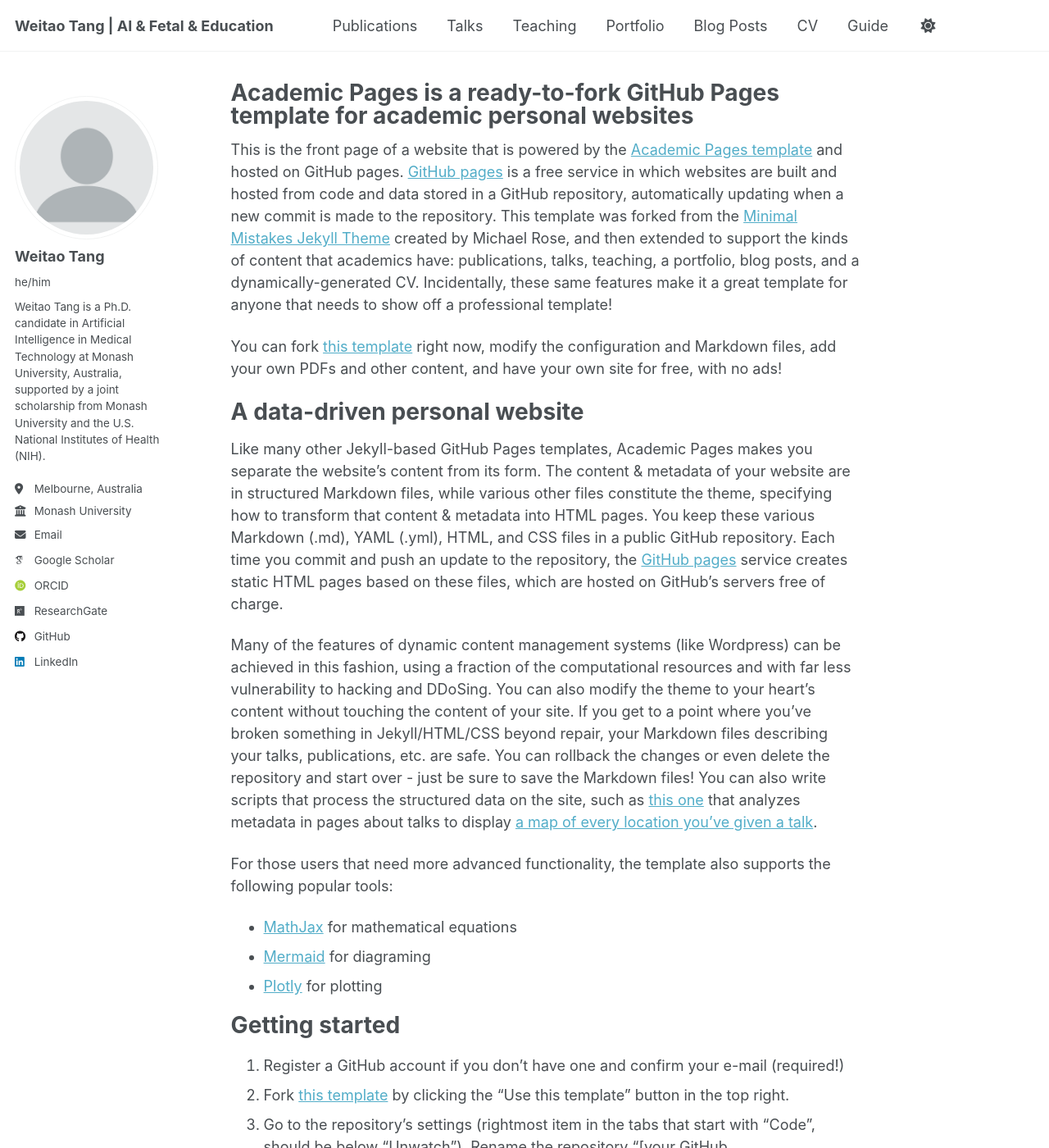
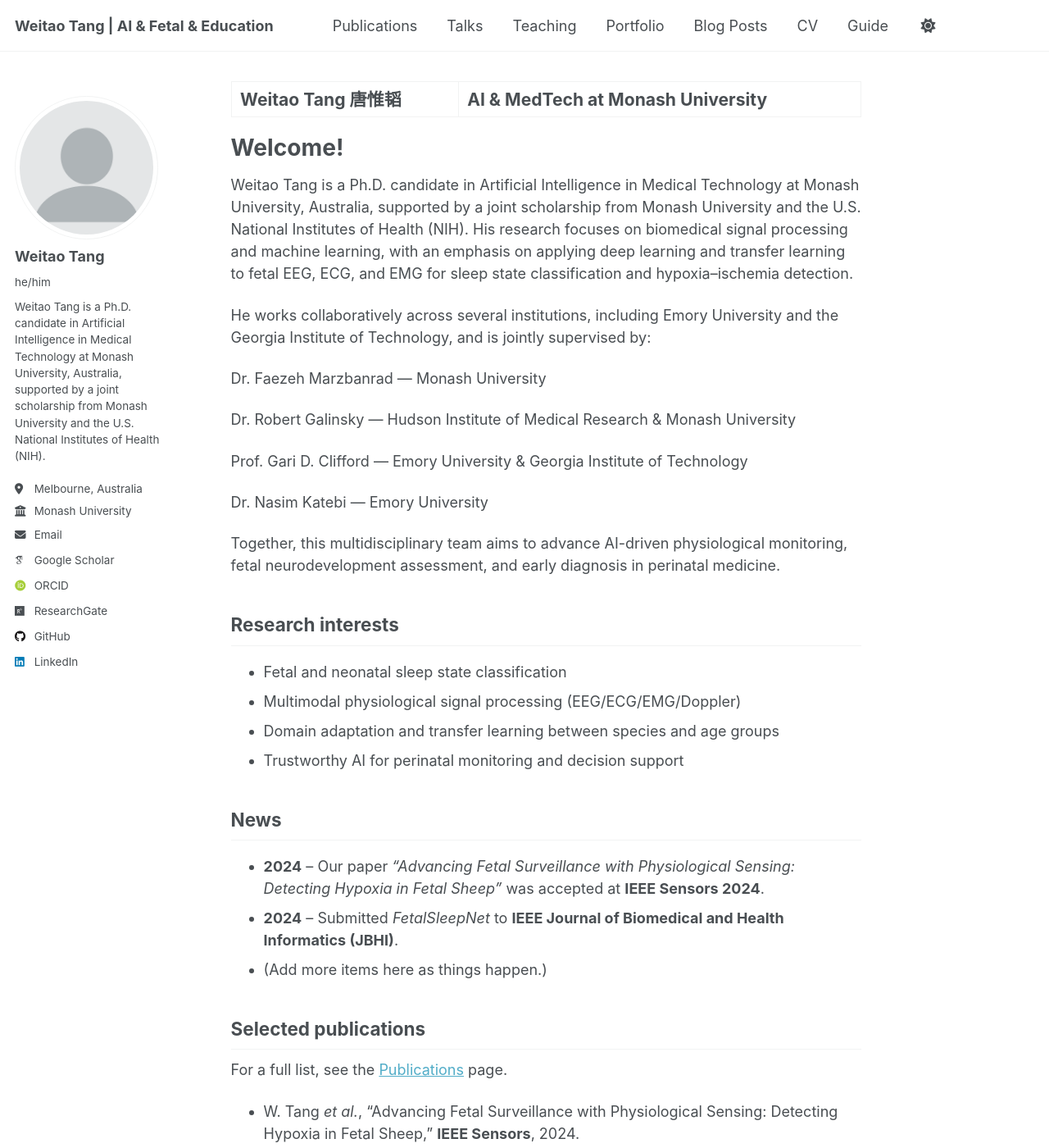
Before and after one commit to WeitaoTang-GitHub/WeitaoTang-GitHub.github.io, a Jekyll site: the page built from _pages/about.md, in a window 1280 px wide and 1400 px high. Shown: the whole window at 82% size. Built offline with Jekyll 4.4.1, drawn with Linux system fonts in a browser that asks for light colours; some web fonts are replaced; a script that is not in the unit is left out; some of the changed text lies outside the part shown.

Commit message:
Update about.md

```diff
--- a/_pages/about.md
+++ b/_pages/about.md
@@ -1,56 +1,45 @@
 ---
 permalink: /
-title: "Academic Pages is a ready-to-fork GitHub Pages template for academic personal websites"
+title: "Weitao Tang 唐惟韬 | AI & MedTech at Monash University"
 author_profile: true
 redirect_from:
   - /about/
   - /about.html
 ---
 
-This is the front page of a website that is powered by the [Academic Pages template](https://github.com/academicpages/academicpages.github.io) and hosted on GitHub pages. [GitHub pages](https://pages.github.com) is a free service in which websites are built and hosted from code and data stored in a GitHub repository, automatically updating when a new commit is made to the repository. This template was forked from the [Minimal Mistakes Jekyll Theme](https://mmistakes.github.io/minimal-mistakes/) created by Michael Rose, and then extended to support the kinds of content that academics have: publications, talks, teaching, a portfolio, blog posts, and a dynamically-generated CV. Incidentally, these same features make it a great template for anyone that needs to show off a professional template!
+Welcome!
+======
 
- You can fork [this template](https://github.com/academicpages/academicpages.github.io) right now, modify the configuration and Markdown files, add your own PDFs and other content, and have your own site for free, with no ads!
+Weitao Tang is a Ph.D. candidate in Artificial Intelligence in Medical Technology at Monash University, Australia, supported by a joint scholarship from Monash University and the U.S. National Institutes of Health (NIH). His research focuses on biomedical signal processing and machine learning, with an emphasis on applying deep learning and transfer learning to fetal EEG, ECG, and EMG for sleep state classification and hypoxia–ischemia detection.
 
-A data-driven personal website
-======
-Like many other Jekyll-based GitHub Pages templates, Academic Pages makes you separate the website's content from its form. The content & metadata of your website are in structured Markdown files, while various other files constitute the theme, specifying how to transform that content & metadata into HTML pages. You keep these various Markdown (.md), YAML (.yml), HTML, and CSS files in a public GitHub repository. Each time you commit and push an update to the repository, the [GitHub pages](https://pages.github.com/) service creates static HTML pages based on these files, which are hosted on GitHub's servers free of charge.
+He works collaboratively across several institutions, including Emory University and the Georgia Institute of Technology, and is jointly supervised by:
 
-Many of the features of dynamic content management systems (like Wordpress) can be achieved in this fashion, using a fraction of the computational resources and with far less vulnerability to hacking and DDoSing. You can also modify the theme to your heart's content without touching the content of your site. If you get to a point where you've broken something in Jekyll/HTML/CSS beyond repair, your Markdown files describing your talks, publications, etc. are safe. You can rollback the changes or even delete the repository and start over - just be sure to save the Markdown files! You can also write scripts that process the structured data on the site, such as [this one](https://github.com/academicpages/academicpages.github.io/blob/master/talkmap.ipynb) that analyzes metadata in pages about talks to display [a map of every location you've given a talk](https://academicpages.github.io/talkmap.html).
+Dr. Faezeh Marzbanrad — Monash University
 
-For those users that need more advanced functionality, the template also supports the following popular tools:
-- [MathJax](https://www.mathjax.org/) for mathematical equations
-- [Mermaid](https://mermaid.js.org/) for diagraming
-- [Plotly](https://plotly.com/javascript/) for plotting
+Dr. Robert Galinsky — Hudson Institute of Medical Research & Monash University
 
-Getting started
-======
-1. Register a GitHub account if you don't have one and confirm your e-mail (required!)
-1. Fork [this template](https://github.com/academicpages/academicpages.github.io) by clicking the "Use this template" button in the top right.
-1. Go to the repository's settings (rightmost item in the tabs that start with "Code", should be below "Unwatch"). Rename the repository "[your GitHub username].github.io", which will also be your website's URL.
-1. Set site-wide configuration and create content & metadata (see below -- also see [this set of diffs](https://archive.is/3TPas) showing what files were changed to set up [an example site](https://getorg-testacct.github.io) for a user with the username "getorg-testacct")
-1. Upload any files (like PDFs, .zip files, etc.) to the files/ directory. They will appear at https://[your GitHub username].github.io/files/example.pdf.
-1. Check status by going to the repository settings, in the "GitHub pages" section
+Prof. Gari D. Clifford — Emory University & Georgia Institute of Technology
 
-Site-wide configuration
+Dr. Nasim Katebi — Emory University
+
+Together, this multidisciplinary team aims to advance AI-driven physiological monitoring, fetal neurodevelopment assessment, and early diagnosis in perinatal medicine.
+
+Research interests
 ------
-The main configuration file for the site is in the base directory in [_config.yml](https://github.com/academicpages/academicpages.github.io/blob/master/_config.yml), which defines the content in the sidebars and other site-wide features. You will need to replace the default variables with ones about yourself and your site's github repository. The configuration file for the top menu is in [_data/navigation.yml](https://github.com/academicpages/academicpages.github.io/blob/master/_data/navigation.yml). For example, if you don't have a portfolio or blog posts, you can remove those items from that navigation.yml file to remove them from the header.
+- Fetal and neonatal sleep state classification
+- Multimodal physiological signal processing (EEG/ECG/EMG/Doppler)
+- Domain adaptation and transfer learning between species and age groups
+- Trustworthy AI for perinatal monitoring and decision support
 
-Create content & metadata
+News
 ------
-For site content, there is one Markdown file for each type of content, which are stored in directories like _publications, _talks, _posts, _teaching, or _pages. For example, each talk is a Markdown file in the [_talks directory](https://github.com/academicpages/academicpages.github.io/tree/master/_talks). At the top of each Markdown file is structured data in YAML about the talk, which the theme will parse to do lots of cool stuff. The same structured data about a talk is used to generate the list of talks on the [Talks page](https://academicpages.github.io/talks), each [individual page](https://academicpages.github.io/talks/2012-03-01-talk-1) for specific talks, the talks section for the [CV page](https://academicpages.github.io/cv), and the [map of places you've given a talk](https://academicpages.github.io/talkmap.html) (if you run this [python file](https://github.com/academicpages/academicpages.github.io/blob/master/talkmap.py) or [Jupyter notebook](https://github.com/academicpages/academicpages.github.io/blob/master/talkmap.ipynb), which creates the HTML for the map based on the contents of the _talks directory).
+- **2024** – Our paper *“Advancing Fetal Surveillance with Physiological Sensing: Detecting Hypoxia in Fetal Sheep”* was accepted at **IEEE Sensors 2024**.
+- **2024** – Submitted *FetalSleepNet* to **IEEE Journal of Biomedical and Health Informatics (JBHI)**.
+- (Add more items here as things happen.)
 
-**Markdown generator**
+Selected publications
+------
+For a full list, see the [Publications](/publications/) page.
 
-The repository includes [a set of Jupyter notebooks](https://github.com/academicpages/academicpages.github.io/tree/master/markdown_generator
-) that converts a CSV containing structured data about talks or presentations into individual Markdown files that will be properly formatted for the Academic Pages template. The sample CSVs in that directory are the ones I used to create my own personal website at stuartgeiger.com. My usual workflow is that I keep a spreadsheet of my publications and talks, then run the code in these notebooks to generate the Markdown files, then commit and push them to the GitHub repository.
-
-How to edit your site's GitHub repository
-------
-Many people use a git client to create files on their local computer and then push them to GitHub's servers. If you are not familiar with git, you can directly edit these configuration and Markdown files directly in the github.com interface. Navigate to a file (like [this one](https://github.com/academicpages/academicpages.github.io/blob/master/_talks/2012-03-01-talk-1.md) and click the pencil icon in the top right of the content preview (to the right of the "Raw | Blame | History" buttons). You can delete a file by clicking the trashcan icon to the right of the pencil icon. You can also create new files or upload files by navigating to a directory and clicking the "Create new file" or "Upload files" buttons.
-
-Example: editing a Markdown file for a talk
-![Editing a Markdown file for a talk](/images/editing-talk.png)
-
-For more info
-------
-More info about configuring Academic Pages can be found in [the guide](https://academicpages.github.io/markdown/), the [growing wiki](https://github.com/academicpages/academicpages.github.io/wiki), and you can always [ask a question on GitHub](https://github.com/academicpages/academicpages.github.io/discussions). The [guides for the Minimal Mistakes theme](https://mmistakes.github.io/minimal-mistakes/docs/configuration/) (which this theme was forked from) might also be helpful.
+- W. Tang *et al.*, “Advancing Fetal Surveillance with Physiological Sensing: Detecting Hypoxia in Fetal Sheep,” **IEEE Sensors**, 2024.
+- (Add more here.)
```
